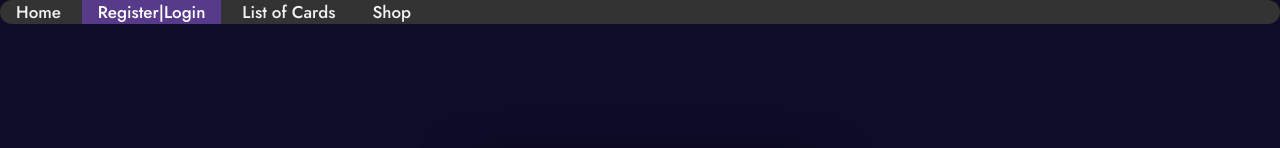
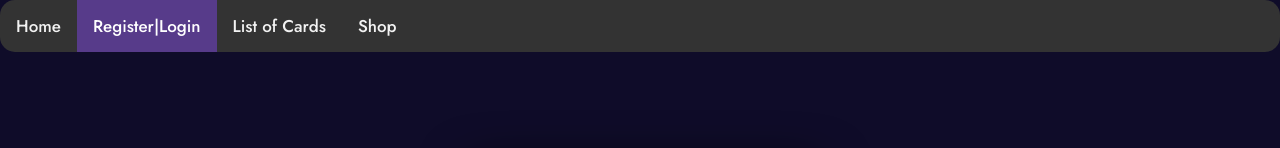
Before and after one commit to Burgersim/CactiCards, a website: page login.html in a window 1280 px wide. Shown: the top 148 px of the page. Drawn offline with Linux system fonts and the light colour scheme; grey boxes are pictures that could not be loaded.

Commit message:
changed back some values

```diff
--- a/css/style.css
+++ b/css/style.css
@@ -35,7 +35,7 @@ body{
     justify-content: center;
     align-items: center;
     min-height: 100vh;
-    z-index: 1;
+    z-index: 0;
 }
 
 .main{
@@ -124,14 +124,12 @@ button:hover{
     background-color: var(--grey-color);
     overflow: hidden;
     border-radius: 15px;
-    display: inline-block;
-    width: 100%;
-    margin: auto;
+    z-index: 1;
 }
 
 /* Style the links inside the navigation bar */
 .topnav a {
-    float: none;
+    float: left;
     color: #f2f2f2;
     text-align: center;
     padding: 14px 16px;
```
